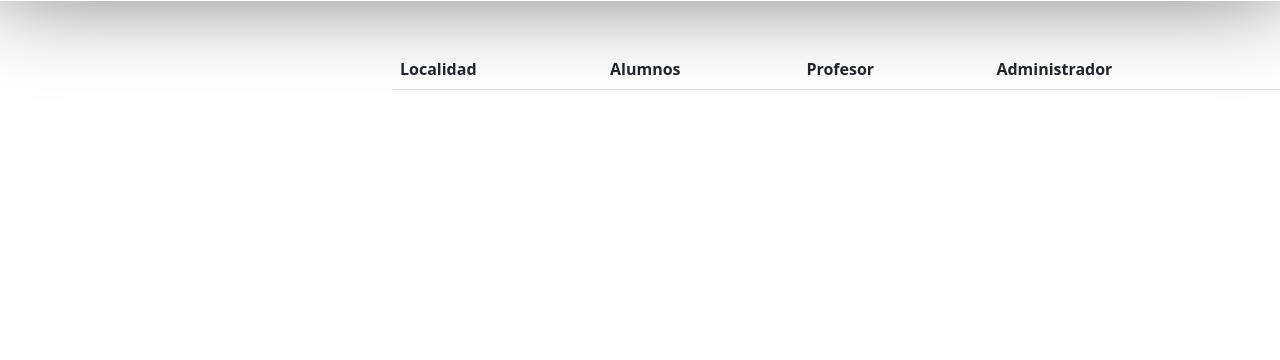
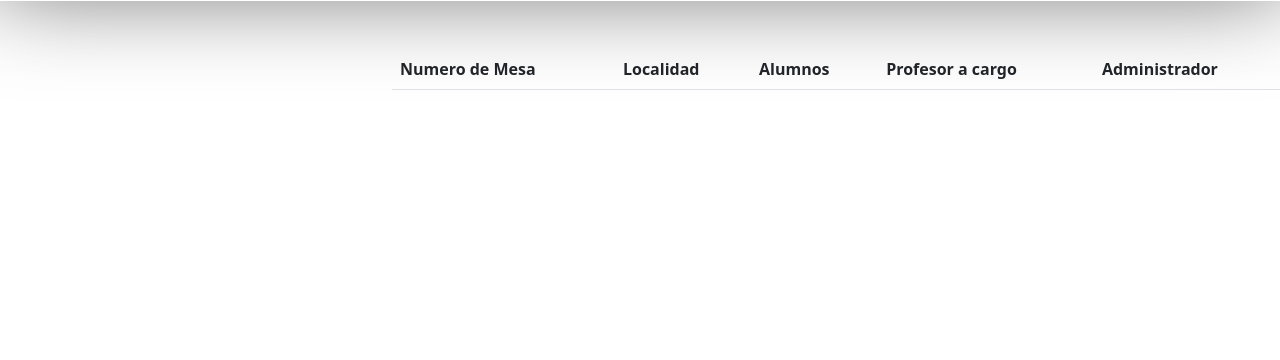
Before and after one commit to NAWUI/sist_Turismo, a PHP site: page /localidades.php in a window 1280 px wide. Shown: the part 59-419 px from the top of the page. Run offline with PHP 8.4, Linux system fonts and the light colour scheme; a user stored in the database is signed in; data comes from the database, SQL or seed files in the repository; data that the repository does not hold is empty; some libraries are stand-ins or nearby versions.

Commit message:
localidad

```diff
--- a/localidades.php
+++ b/localidades.php
@@ -36,9 +36,10 @@
                 <table class="table">
                     <thead>
                         <tr>
+                        <th scope="col">Numero de Mesa</th>
                         <th scope="col">Localidad</th>
                         <th scope="col">Alumnos</th>
-                        <th scope="col">Profesor</th>
+                        <th scope="col">Profesor a cargo</th>
                         <th scope="col">Administrador</th>
                         </tr>
                     </thead>
```
